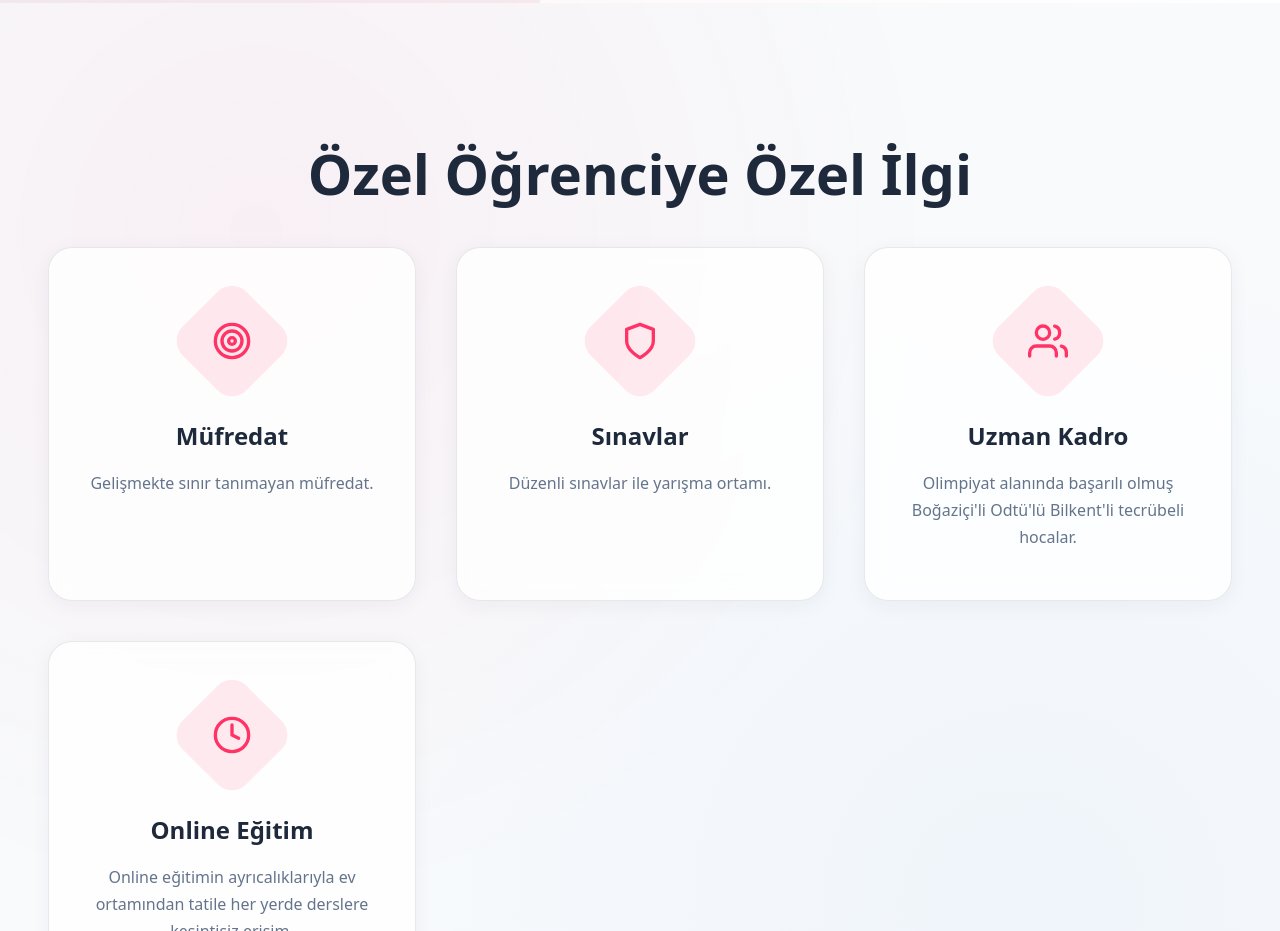
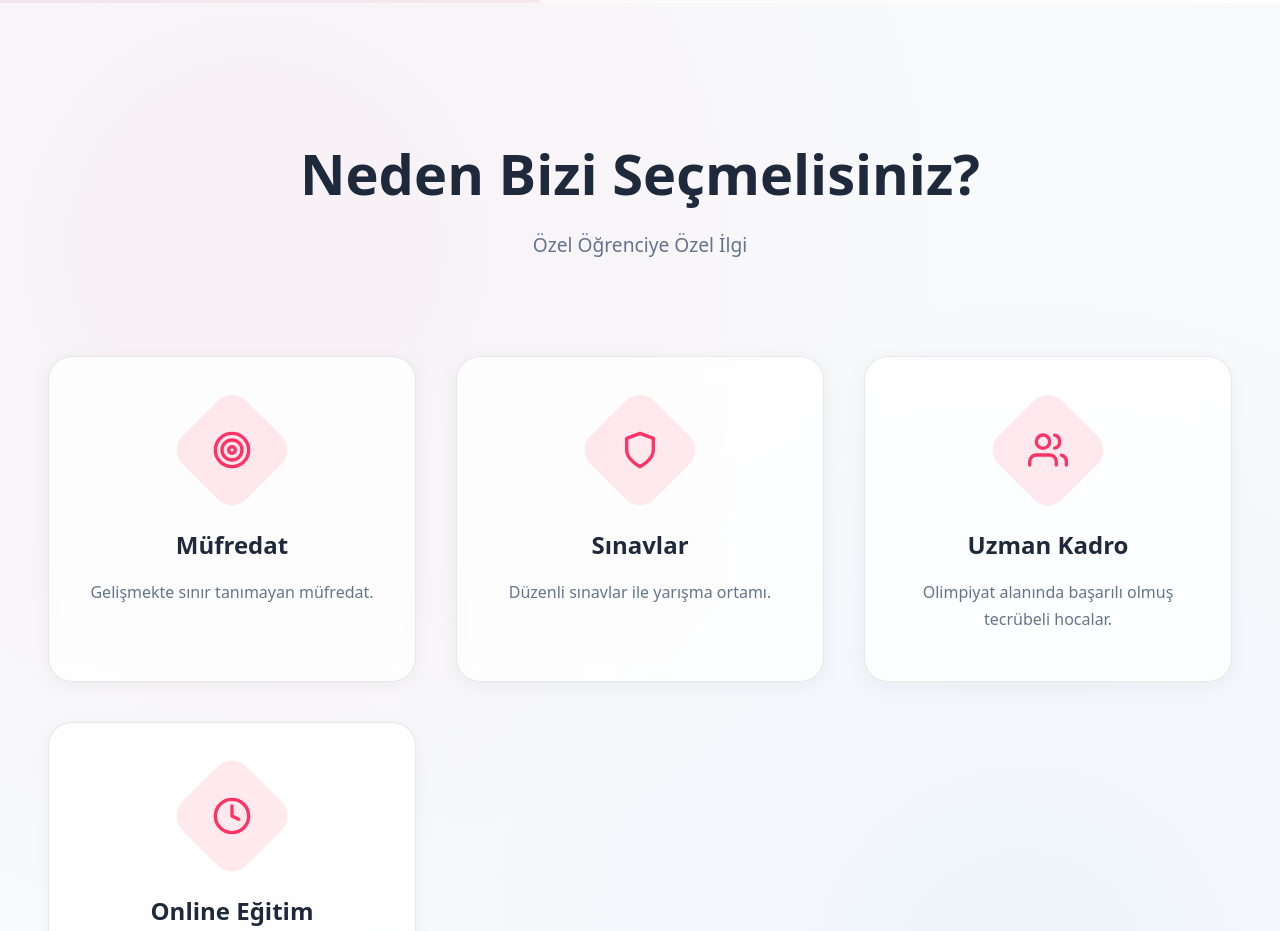
Before and after one commit to alifuatakbas/e-math-frontend, a Next.js app: page / in a window 1280 px wide. Shown: the part 861-1792 px from the top of the page. Built offline with nearby package versions, Linux system fonts and the light colour scheme.

Commit message:
Successtories

```diff
--- a/app/components/Features.tsx
+++ b/app/components/Features.tsx
@@ -17,7 +17,7 @@ const features = [
   {
     icon: <FiUsers className={styles.icon} />,
     title: "Uzman Kadro",
-    description: "Olimpiyat alanında başarılı olmuş Boğaziçi'li Odtü'lü Bilkent'li tecrübeli hocalar."
+    description: "Olimpiyat alanında başarılı olmuş tecrübeli hocalar."
   },
   {
     icon: <FiClock className={styles.icon} />,
@@ -37,7 +37,8 @@ const Features = () => {
         transition={{ duration: 0.8 }}
         viewport={{ once: true }}
       >
-        <h2 className={styles.title}>Özel Öğrenciye Özel İlgi</h2>
+        <h2 className={styles.title}>Neden Bizi Seçmelisiniz?</h2>
+        <p className={styles.subtitle}>Özel Öğrenciye Özel İlgi</p>
 
         <div className={styles.grid}>
           {features.map((feature, index) => (
--- a/app/hakkimizda/page.tsx
+++ b/app/hakkimizda/page.tsx
@@ -60,7 +60,7 @@ const AboutUs = () => {
           <section className={styles.introSection}>
             <div className={styles.introText}>
               <h2>Biz Kimiz?</h2>
-              <p> Matematik olimpiyatlarında edindiğimiz 12 yılı aşkın deneyimi, erken yaşta matematik eğitiminin değerini bizzat yaşamış Boğaziçi'li Odtü'lü ve Bilkent'li uzman kadromuzla yeni nesillere aktarıyoruz. Beş yıldır, öğrencilerimizin matematiksel düşünme becerilerini geliştiriyor, onları uluslararası başarılara hazırlıyoruz</p>
+              <p> Matematik olimpiyatlarında edindiğimiz 15 yılı aşkın deneyimi, erken yaşta matematik eğitiminin değerini bizzat yaşamış uzman kadromuzla yeni nesillere aktarıyoruz. Beş yıldır, öğrencilerimizin matematiksel düşünme becerilerini geliştiriyor, onları uluslararası başarılara hazırlıyoruz</p>
             </div>
             <div className={styles.introImage}>
               <div className={styles.imagePlaceholder}></div>
```
